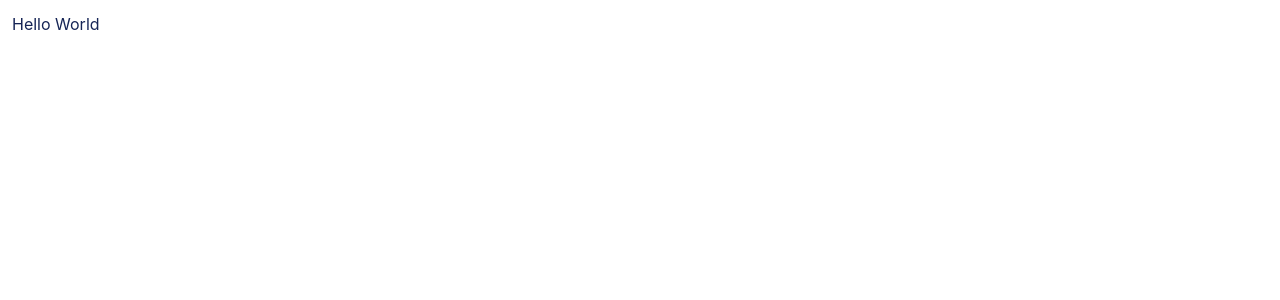
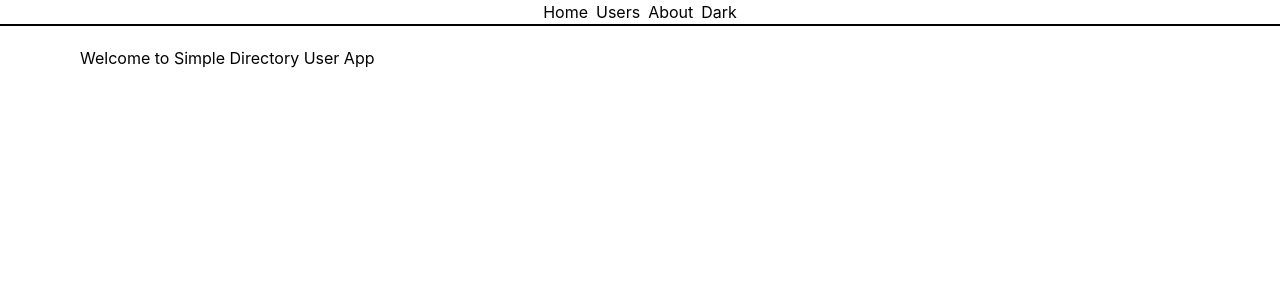
Before and after one commit to A-N-M-Rashed/Simple-User-Directory-App, a React (Vite) app: page / in a window 1280 px wide. Shown: the top 300 px of the page. Built offline with nearby package versions, Linux system fonts and the light colour scheme.

Commit message:
Task 2: Home Page

```diff
--- a/src/App.jsx
+++ b/src/App.jsx
@@ -1,7 +1,19 @@
+import { Route, Routes } from "react-router";
+import Home from "./pages/Home";
+import Users from "./pages/Users";
+import About from "./pages/About";
+import MainLayout from "./layouts/MainLayout";
+
 const App = ()=>{
-  return <div>
-    <p className="text-blue-950 p-3">Hello World</p>
-    </div>
+  return (
+    <Routes>
+      <Route path="/" element= {<MainLayout/>}>
+        <Route path="/" element= {<Home/>}/>
+        <Route path="/users" element= {<Users/>}/>
+        <Route path="/about" element= {<About/>}/>
+      </Route>
+    </Routes>
+  )
 }
 
 export default App;
--- /dev/null
+++ b/src/layouts/MainLayout.jsx
@@ -0,0 +1,13 @@
+import { Outlet } from "react-router";
+import Navbar from "../pages/Navbar";
+
+const MainLayout = () => {
+    return (
+        <div>
+            <Navbar />
+            <Outlet />
+        </div>
+    )
+}
+
+export default MainLayout;
--- /dev/null
+++ b/src/pages/About.jsx
@@ -0,0 +1,5 @@
+const About = ()=>{
+    return <div className="px-20 py-5">About Us</div>
+}
+
+export default About;
--- /dev/null
+++ b/src/pages/Home.jsx
@@ -0,0 +1,5 @@
+const Home = ()=>{
+    return <div className="px-20 py-5">Welcome to Simple Directory User App</div>
+}
+
+export default Home;
--- /dev/null
+++ b/src/pages/Navbar.jsx
@@ -0,0 +1,24 @@
+import { useEffect, useState } from "react";
+import { Link } from "react-router";
+
+const Navbar = ()=>{
+    const [dark, setDark]= useState(false);
+    useEffect(()=>{
+        document.body.style.backgroundColor= dark? "#000000": "#ffffff";
+        document.body.style.color= dark? "#ffffff": "#000000";
+    }, [dark])
+    return (
+        <div className="border-b-2 flex justify-center items-center gap-2">
+            <Link to = "/"> Home </Link>
+            <Link to = "/users"> Users </Link>
+            <Link to = "/about"> About </Link>
+            <button
+            type= "button"
+            onClick={()=>setDark(!dark)}>
+                {dark ? "Light" : "Dark"}
+            </button>
+        </div>
+    )
+}
+
+export default Navbar;
--- /dev/null
+++ b/src/pages/Users.jsx
@@ -0,0 +1,5 @@
+const Users = ()=>{
+    return <div className="px-20 py-5">Users Page</div>
+}
+
+export default Users;
```
